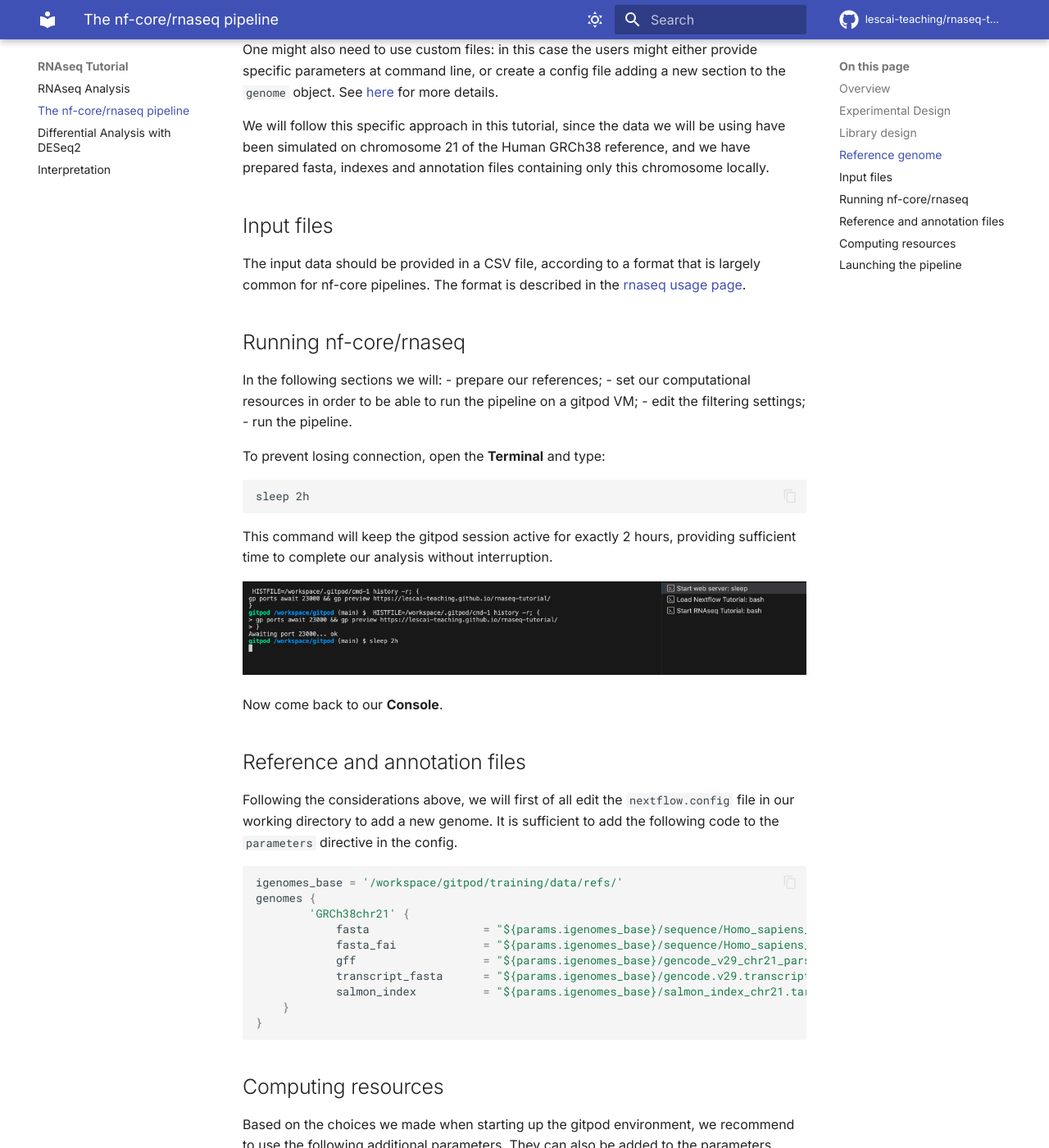
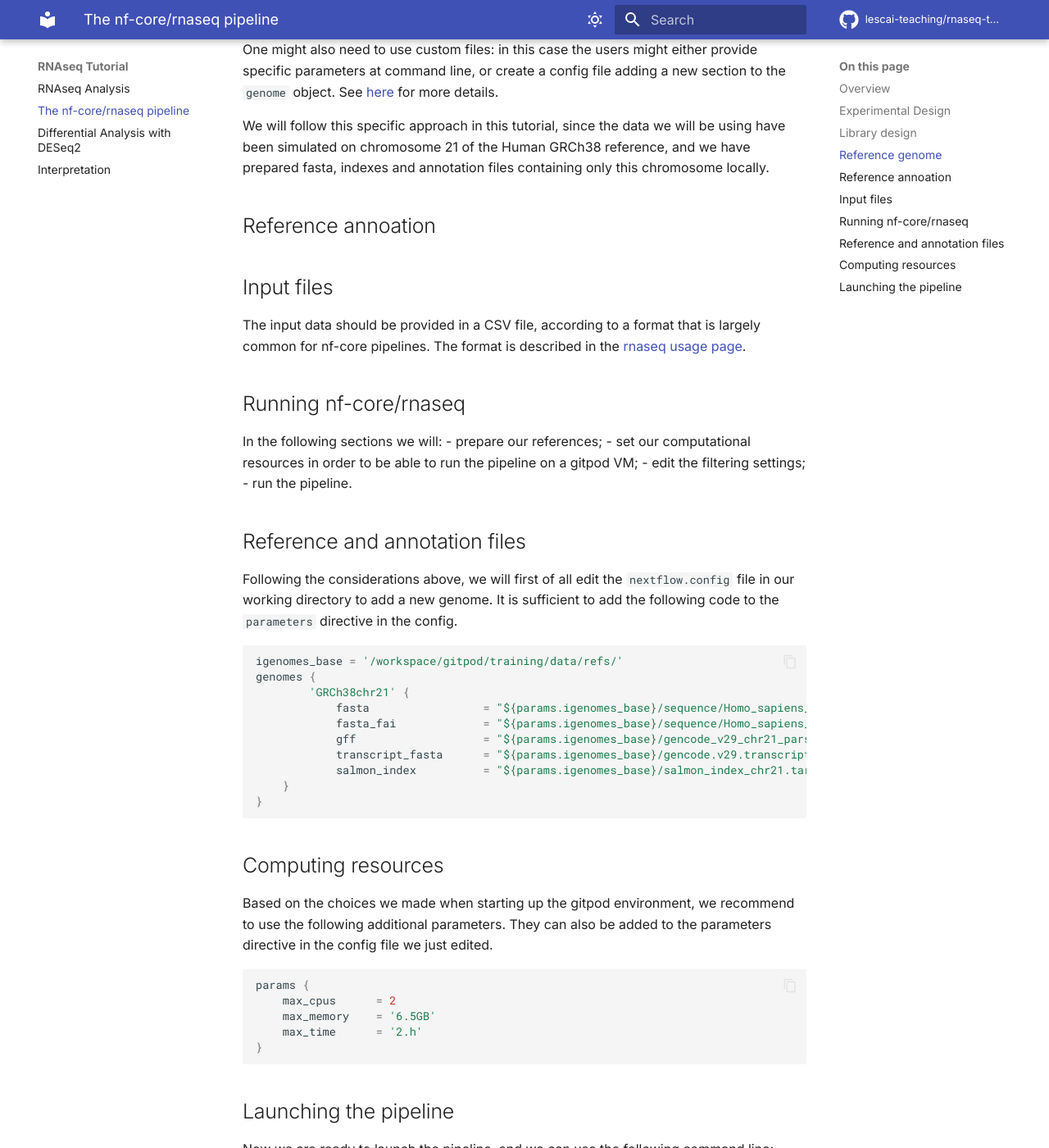
Before and after one commit to santorsola-teaching/nf-core-gitpod-run, an MkDocs documentation site: the page built from docs/rnaseq.md, in a window 1280 px wide and 1400 px high, scrolled down 2473 px. Shown: the whole window at 82% size. Built offline with MkDocs 1.6.1 and Material for MkDocs 9.7.7, drawn with Linux system fonts in a browser that asks for light colours; comment, search, counter and statistics services are not loaded.

````diff
--- a/docs/rnaseq.md
+++ b/docs/rnaseq.md
@@ -32,6 +32,10 @@ One might also need to use custom files: in this case the users might either pro
 
 We will follow this specific approach in this tutorial, since the data we will be using have been simulated on chromosome 21 of the Human GRCh38 reference, and we have prepared fasta, indexes and annotation files containing only this chromosome locally.
 
+## Reference annoation
+
+
+
 ## Input files
 
 The input data should be provided in a CSV file, according to a format that is largely common for nf-core pipelines.
@@ -44,18 +48,6 @@ In the following sections we will:
 - set our computational resources in order to be able to run the pipeline on a gitpod VM;
 - edit the filtering settings;
 - run the pipeline.
-
-To prevent losing connection, open the **Terminal** and type:
-
-```bash
-sleep 2h
-```
-
-This command will keep the gitpod session active for exactly 2 hours, providing sufficient time to complete our analysis without interruption.
-
-![overview](./img/sleep_2h.png)
-
-Now come back to our **Console**.
 
 ## Reference and annotation files
 
````
Also changed, not shown: docs/de_rstudio.md (+12 -0 lines), docs/theory.md (+1 -1 lines).
